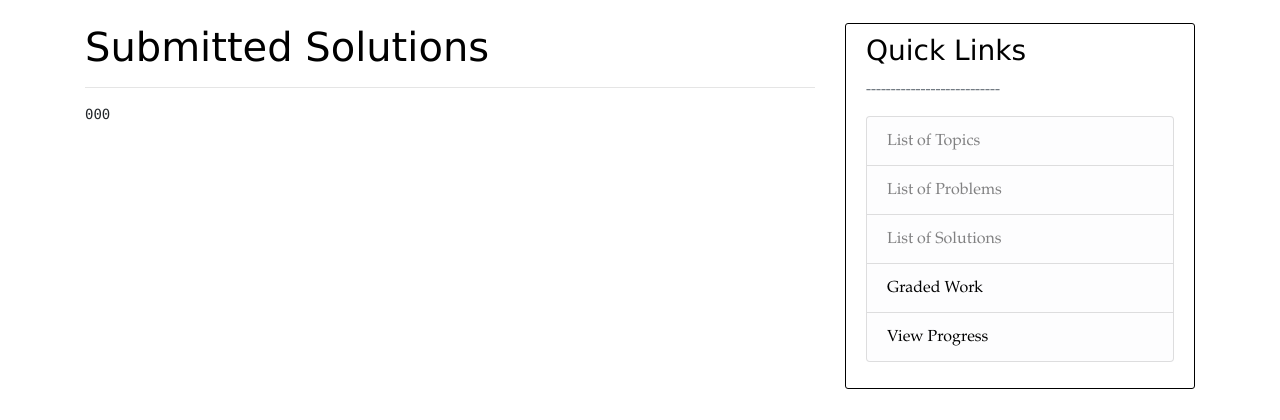
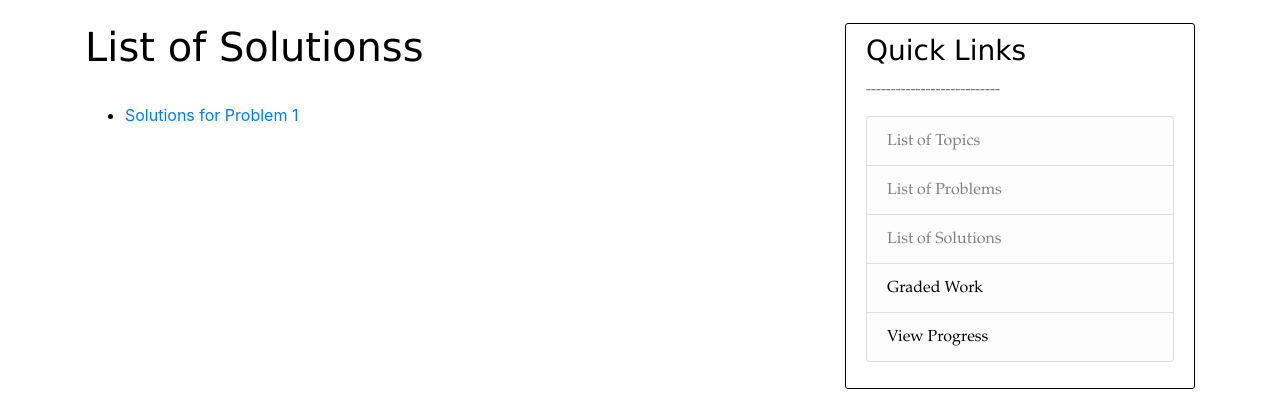
Before and after one commit to Murtz5253/learning-with-python, a Django app: page /solutions/ in a window 1280 px wide. Shown: the part 57-477 px from the top of the page. Run offline with Django 4.2, Linux system fonts and the light colour scheme; tables that the repository leaves empty hold one stand-in row (values such as "Sample post"); parts of the project's set-up code (start-up, migrations or seed data) failed here and were passed over; some libraries are stand-ins or nearby versions.

Commit message:
Revert "Multiple solutions are now rendered on a page"
This reverts commit e300e543246026ba4d84128d9034039859c8c45e.

```diff
--- a/django_project/topics/models.py
+++ b/django_project/topics/models.py
@@ -2,14 +2,9 @@ from django.db import models
 from django import forms
 from django.forms import ModelForm
 from django_ace import AceWidget
+from django.contrib.postgres.fields import ArrayField
 
 # Create your models here.
-class Topic(models.Model):
-    """
-    When you know what is going on, add the docstring XD
-    """
-
-
 class Problem(models.Model):
     """
     This class represents a practice question for the web application.
@@ -38,8 +33,13 @@ class Solution(models.Model):
     This class represents the submitted solution.
     It will be stored as a multi-line string with indents.
     """
-    # Will need to eventually add foreign key or reference to Question + student_id
-    # question_object, student_id =
+    # Will need to eventually add foreign key to reference student/user
+    # student = ...
+
+    # Define a relationship to the associated problem for this solution
+    # The "related_name" parameter will let us access all of a problem's solutions
+    # To do so, use the syntax "problem.solutions.all()"
+    problem = models.ForeignKey(Problem, on_delete=models.CASCADE, related_name="solutions")
 
     # Store the solution code
     solution_code = models.TextField(default="")
--- a/django_project/topics/templates/topics/solutions.html
+++ b/django_project/topics/templates/topics/solutions.html
@@ -1,13 +1,16 @@
 {% extends "topics/base.html" %}
 {% block content %}
-<head>
-    <title>Submitted Solutions</title>
-</head>
-<h1>Submitted Solutions</h1>
+<h1>List of Solutionss</h1>
+<br/>
 <body>
-    {% for solution in solutions %}
-    <hr/>
-    <pre>{{ solution.solution_code }}</pre>
-    {% endfor %}
+    {% if problem_list %}
+        <ul>
+        {% for problem in problem_list %}
+            <li><a href="/solutions/{{problem.problem_id}}/">Solutions for Problem {{problem.problem_id}}</a></li> <br/>
+        {% endfor %}
+        </ul>
+    {% else %}
+        <p>No solutions are available.</p>
+    {% endif %}
 </body>
 {% endblock content %}
--- a/django_project/topics/templates/topics/topic.html
+++ b/django_project/topics/templates/topics/topic.html
@@ -1,7 +1,5 @@
 {% extends "topics/base.html" %}
 {% block content %}
     <h1>List of Topics</h1>
-    <h2>Topic 1: Name of Topic</h2>
-    <h3>Problems to practice topic</h3>
     <p>Topics pulled from database</p>
 {% endblock content%}
--- a/django_project/topics/urls.py
+++ b/django_project/topics/urls.py
@@ -7,5 +7,6 @@ urlpatterns = [
     path('topic/', views.topic, name='topics-topic'),
     path('problems/', views.problems, name='topics-problems'),
     path('problems/<int:problem_id>/', views.problem_detail, name='topics-problem-detail'),
-    path('solutions/', views.solutions, name='topics-solutions')
+    path('solutions/', views.solutions, name='topics-solutions'),
+    path('solutions/<int:problem_id>/', views.solution_detail, name='topics-solution-detail')
 ]
--- a/django_project/topics/views.py
+++ b/django_project/topics/views.py
@@ -1,12 +1,11 @@
 from django.shortcuts import get_object_or_404, render, redirect
-from .models import Problem, ProblemForm, Solution, Topic
+from .models import Problem, ProblemForm, Solution, SolutionForm
 
 def home(request):
     return render(request, 'topics/home.html')
 
 def topic(request):
-
-    return render(request, 'topics/topic.html', {'title': 'List of Topics???'})
+    return render(request, 'topics/topic.html', {'title': 'List of Topics'})
 
 def problems(request):
     problem_list = Problem.objects.order_by('problem_id')
@@ -21,6 +20,7 @@ def problem_detail(request, problem_id):
             # We want to store the user's response in a Solution DB object
             solution = Solution()
             solution.solution_code = form.cleaned_data['problem_code']
+            solution.problem = problem
             solution.save()
             return redirect('/problems')
     else:
@@ -30,6 +30,20 @@ def problem_detail(request, problem_id):
     })
 
 def solutions(request):
-    return render(request, "topics/solutions.html", {
-        "solutions": Solution.objects.all()
+    problem_list = Problem.objects.order_by('problem_id')
+    context = {'problem_list': problem_list}
+    return render(request, 'topics/solutions.html', context)
+
+def solution_detail(request, problem_id):
+    problem = get_object_or_404(Problem, pk=problem_id)
+    # one_solution = problem.solutions.all()[0]
+    # form = SolutionForm(initial={'solution_code': one_solution.solution_code})
+    # return render(request, "topics/solutions_by_problem.html", {
+    #     "form": form
+    # })
+    forms = list()
+    for solution in problem.solutions.all():
+        forms.append(SolutionForm(initial={'solution_code': solution.solution_code}))
+    return render(request, "topics/solutions_by_problem.html", {
+        'forms': forms
     })
```
Also changed, not shown: django_project/topics/templates/topics/solutions_by_problem.html (added, +17 -0 lines), django_project/topics/migrations/0007_solution_problem.py (added), django_project/topics/migrations/0008_alter_solution_problem.py (added), django_project/topics/migrations/0009_remove_solution_problem.py (added), django_project/topics/migrations/0010_solution_problem.py (added), django_project/topics/migrations/0011_alter_solution_problem.py (added), django_project/topics/migrations/0012_alter_solution_problem.py (added), 1 other file.
